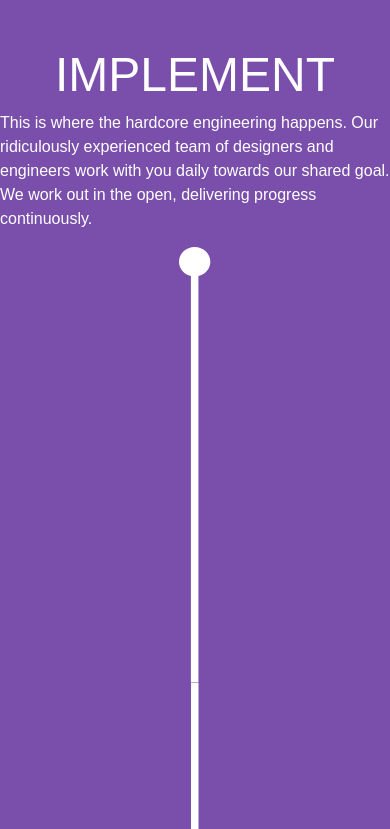
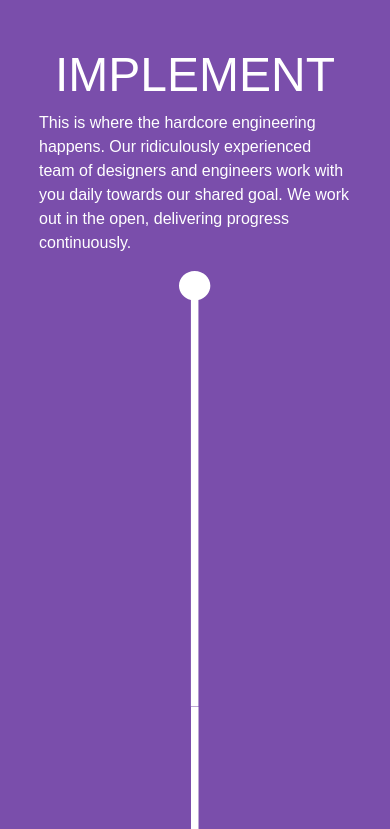
Before and after one commit to nickagliano/nimbletwo, a React (Create React App) app: page /how-we-work in a window 390 px wide. Shown: the part 4055-4884 px from the top of the page. Built offline with nearby package versions, Linux system fonts and the light colour scheme; a web font is replaced by a local one.

Commit message:
fix mobile again

```diff
--- a/src/App.css
+++ b/src/App.css
@@ -249,6 +249,10 @@ div.panel > h2 {
   cursor: pointer;
 }
 
+.panelText {
+  max-width: 80vw;
+}
+
 
 .panelHalf {
   margin: 1em;
```
